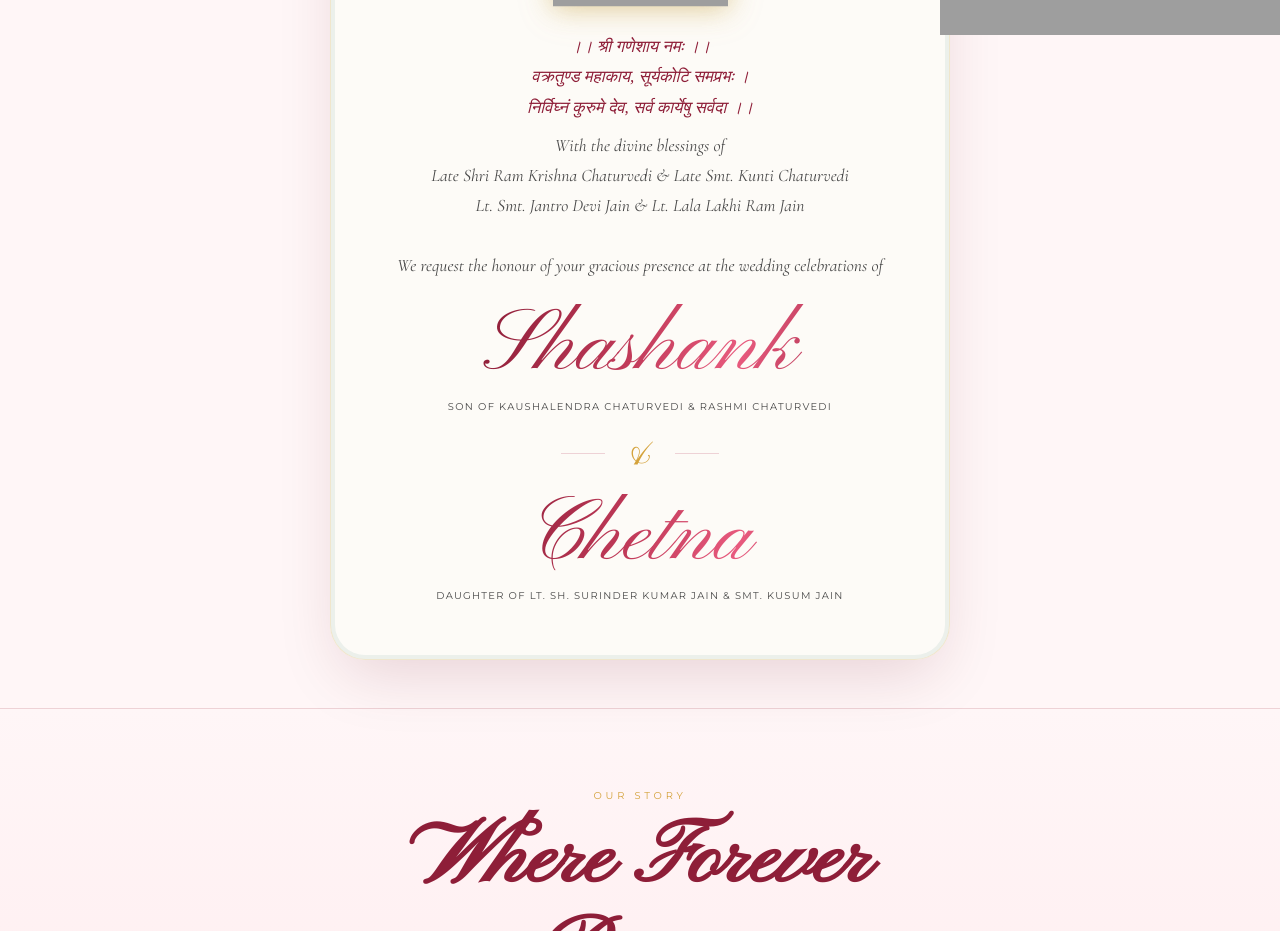
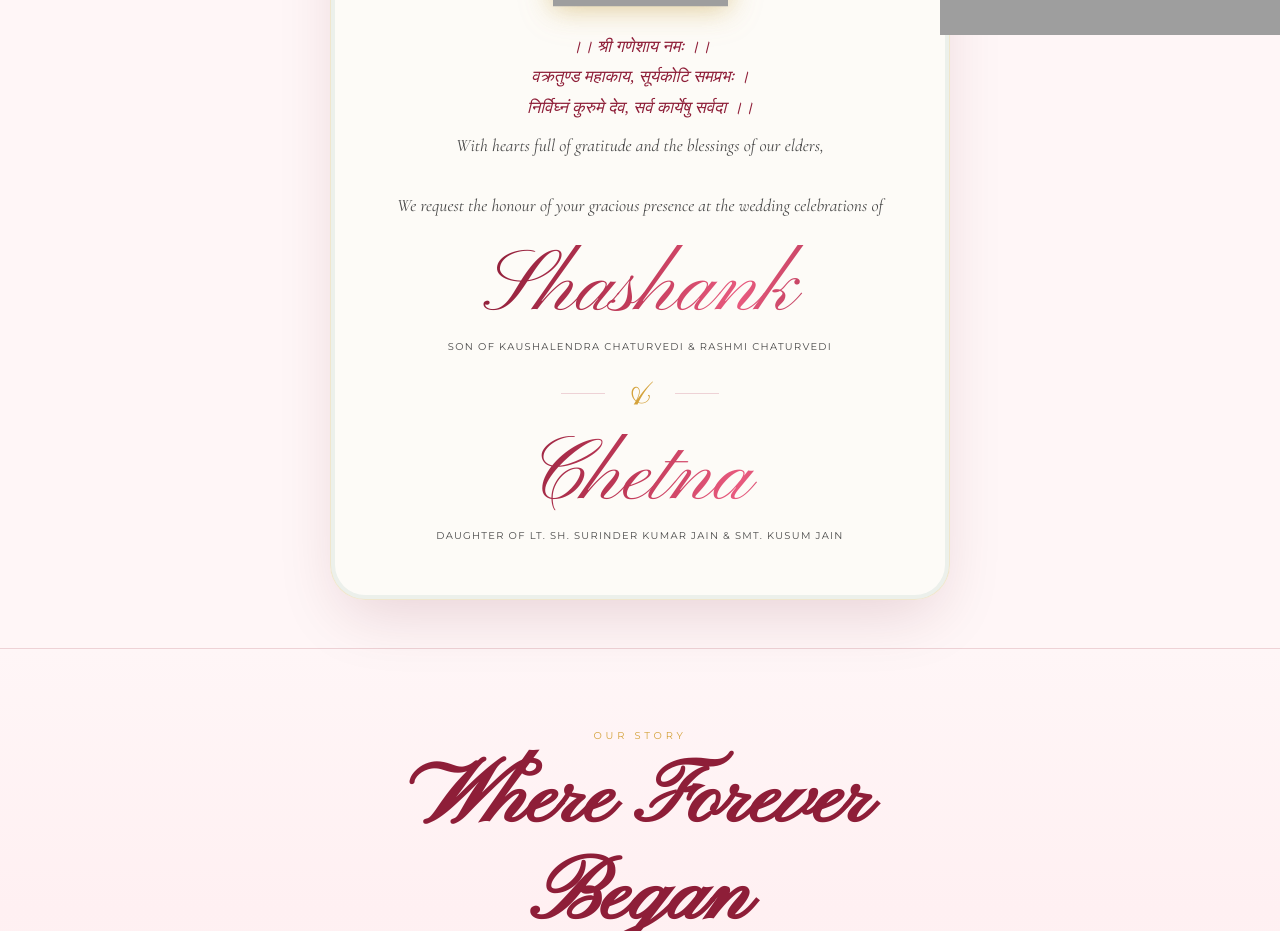
Before and after one commit to Atharvaw07/Shashank-chetna, a Next.js app: page / in a window 1280 px wide. Shown: the part 1020-1951 px from the top of the page. Built offline with nearby package versions, Linux system fonts and the light colour scheme; grey boxes are pictures that could not be loaded; a web font is replaced by a local one.

Commit message:
grandparents name removed

```diff
--- a/app/components/FamilySection.js
+++ b/app/components/FamilySection.js
@@ -38,7 +38,7 @@ export default function FamilySection({ lang }) {
             className="invite-text"
             style={{ marginBottom: '1.5rem' }}
             dangerouslySetInnerHTML={{
-              __html: `स्वर्गीय श्री रामकृष्ण चतुर्वेदी & स्वर्गीय श्रीमती कुंती चतुर्वेदी<br>स्व. श्रीमती जंत्रो देवी जैन & स्व. लाला लखीराम जैन<br>के दिव्य आशीर्वाद से<br><br>हम आपको सादर आमंत्रित करते हैं इस मंगलमय विवाह समारोह में`,
+              __html: `अपनो के स्नेह, बुजुर्गों के आशीर्वाद एवं प्रभु कृपा से<br><br>हम आपको सादर आमंत्रित करते हैं इस मंगलमय विवाह समारोह में`,
             }}
           />
         ) : (
@@ -46,7 +46,7 @@ export default function FamilySection({ lang }) {
             className="invite-text"
             style={{ marginBottom: '1.5rem' }}
             dangerouslySetInnerHTML={{
-              __html: `With the divine blessings of<br>Late Shri Ram Krishna Chaturvedi &amp; Late Smt. Kunti Chaturvedi<br>Lt. Smt. Jantro Devi Jain &amp; Lt. Lala Lakhi Ram Jain<br><br>We request the honour of your gracious presence at the wedding celebrations of`,
+              __html: `With hearts full of gratitude and the blessings of our elders,<br><br>We request the honour of your gracious presence at the wedding celebrations of`,
             }}
           />
         )}
```
